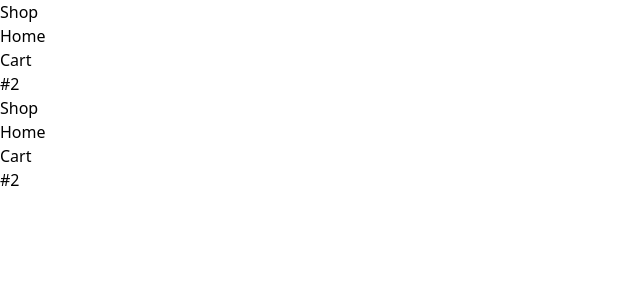
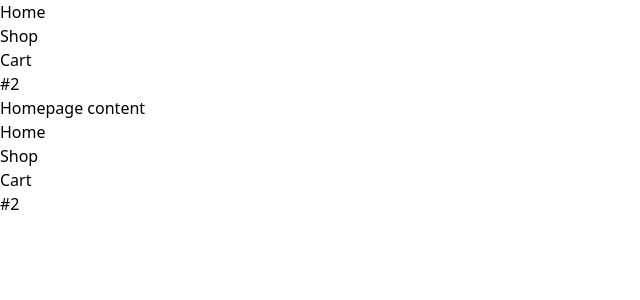
Before and after one commit to ManonLef/shopping-cart, a React (Vite) app: page / in a window 1280 px wide. Shown: the top 300 px of the page, without its empty margins (0-640 px from the left). Built offline with nearby package versions, Linux system fonts and the light colour scheme.

Commit message:
edit home route

```diff
--- a/src/NavLinks.jsx
+++ b/src/NavLinks.jsx
@@ -5,10 +5,10 @@ const NavLinks = () => {
     <nav>
       <ul className="flex gap-5">
         <li>
-          <Link to={`/shop`}>Shop</Link>
+          <Link to={`/`}>Home</Link>
         </li>
         <li>
-          <Link to={`/home`}>Home</Link>
+          <Link to={`/shop`}>Shop</Link>
         </li>
       </ul>
     </nav>
--- a/src/main.jsx
+++ b/src/main.jsx
@@ -12,7 +12,7 @@ const router = createBrowserRouter([
     element: <App />,
     children: [
       {
-        path: "/home",
+        path: "/",
         element: <HomePage />,
       },
       {
```
